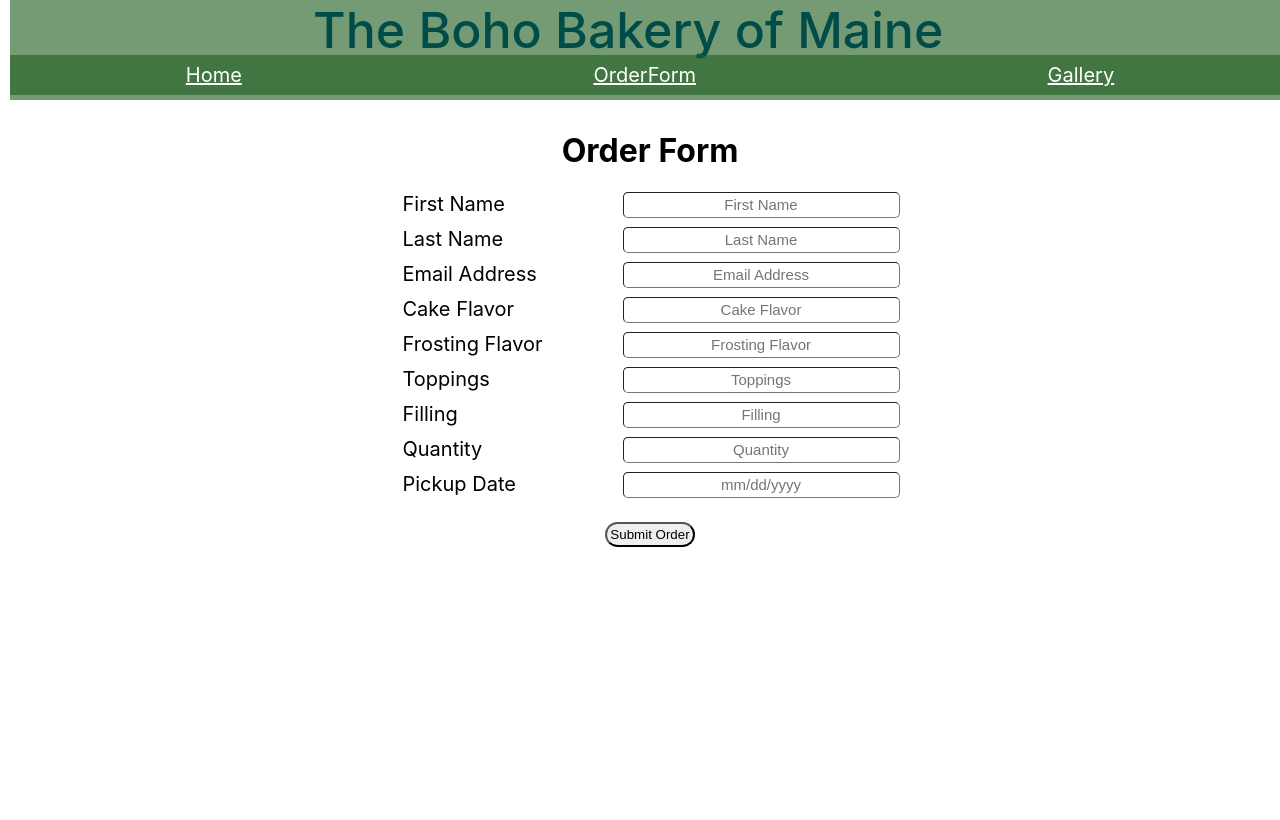
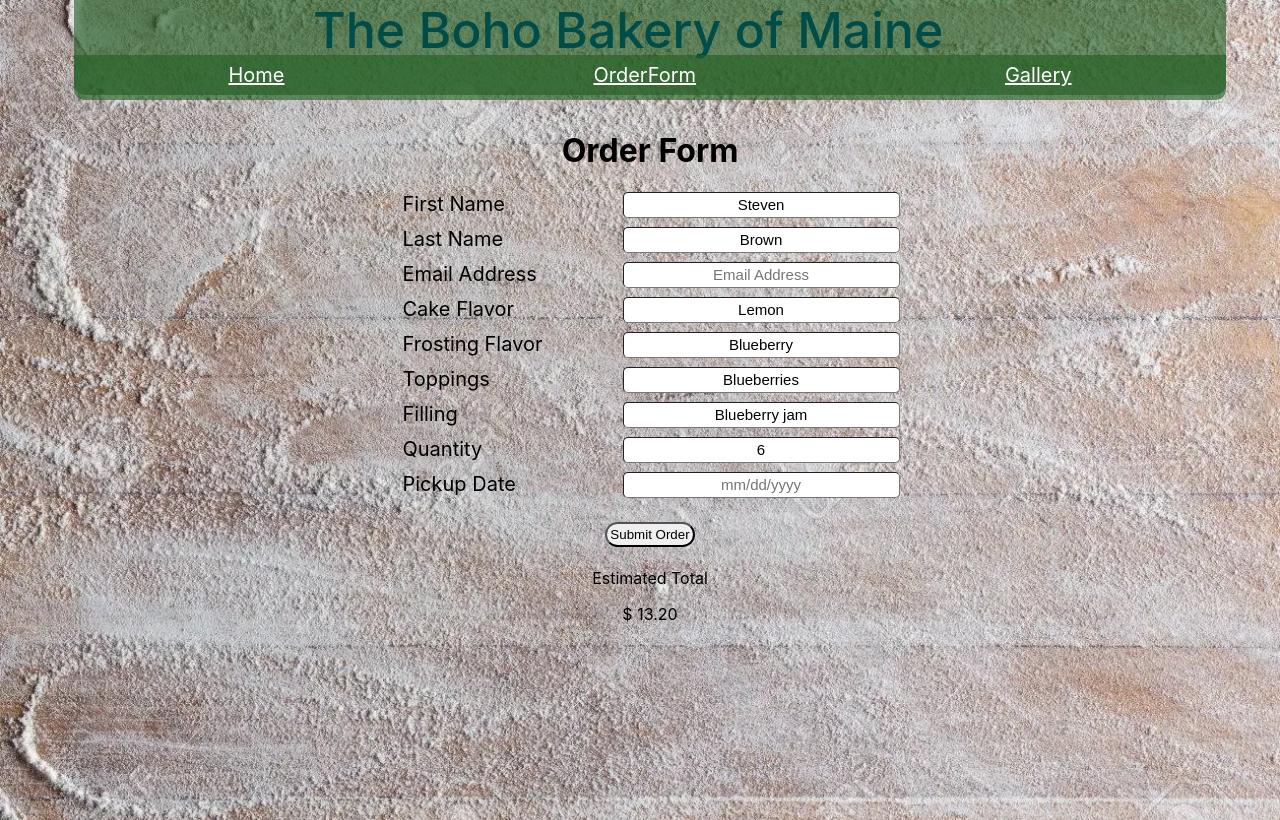
Before and after one commit to Pockets1514/HooksandEmailJS, a React (Create React App) app: page /customorder in a window 1280 px wide. Built offline with nearby package versions, Linux system fonts and the light colour scheme.

Commit message:
added background image and updated header styles

```diff
--- a/src/App.js
+++ b/src/App.js
@@ -4,7 +4,6 @@ import "./styles/index.scss";
 import Header from "./components/header/Header";
 import NavBar from "./components/navbar/NavBar";
 import Home from "./components/home/Home";
-// import GalleryOrderForm from "./components/order/GalleryOrderForm";
 import CustomOrderForm from "./components/order/CustomOrderForm";
 import TileGallery from "./components/gallery/TileGallery";
 import { BrowserRouter as Router, Routes, Route } from "react-router-dom";
@@ -23,8 +22,8 @@ import CookiesAndCream from "./components/gallery/pictures/Cookies&Cream.jpeg";
 
 export default function App() {
   const [order, setOrder] = useState({
-    first_name: "",
-    last_name: "",
+    first_name: "steven",
+    last_name: "brown",
     email: "",
     src: BlueberryLemon,
     cake: "lemon",
@@ -43,6 +42,7 @@ export default function App() {
       toppings: "blueberries",
       filling: "blueberry jam",
       quantity: 6,
+      key: 0,
     },
     {
       src: Grasshopper,
@@ -51,6 +51,7 @@ export default function App() {
       toppings: "andes chocolate mints",
       filling: false,
       quantity: 6,
+      key: 1,
     },
     {
       src: Lemon,
@@ -59,6 +60,7 @@ export default function App() {
       toppings: "lemon slices",
       filling: false,
       quantity: 6,
+      key: 2,
     },
     {
       src: PumpkinSpice,
@@ -67,6 +69,7 @@ export default function App() {
       toppings: "pumpkin candy",
       filling: false,
       quantity: 6,
+      key: 3,
     },
     {
       src: Smores,
@@ -76,6 +79,7 @@ export default function App() {
         "graham cracker crumble, mini-chocolate chips, & chocolate drizzle",
       filling: false,
       quantity: 6,
+      key: 4,
     },
     {
       src: UnicornPrincess,
@@ -85,6 +89,7 @@ export default function App() {
         "assorted pastel sprinkles and candie, featuring unicorn accents",
       filling: false,
       quantity: 6,
+      key: 5,
     },
     {
       src: CaramelApple,
@@ -93,14 +98,16 @@ export default function App() {
       toppings: "caremel candies",
       filling: false,
       quantity: 6,
+      key: 6,
     },
     {
       src: Butterscotch,
       cake: "butterscotch",
       frosting: "butterscotch",
-      toppings: ", can you believe it, butterscotch chips",
+      toppings: "butterscotch chips",
       filling: false,
       quantity: 6,
+      key: 8,
     },
     {
       src: ChocolateSaltedCaramel,
@@ -109,6 +116,7 @@ export default function App() {
       toppings: "soft caramels and carmel drizzle",
       filling: false,
       quantity: 6,
+      key: 9,
     },
     {
       src: CoconutRaspberry,
@@ -117,6 +125,7 @@ export default function App() {
       toppings: "a fresh raspberry",
       filling: "raspberry coulis",
       quantity: 6,
+      key: 10,
     },
     {
       src: CookiesAndCream,
@@ -125,6 +134,7 @@ export default function App() {
       toppings: "chocolate cookie crumble",
       filling: false,
       quantity: 6,
+      key: 11,
     },
   ];
 
@@ -137,19 +147,14 @@ export default function App() {
           <Route path="/home" element={<Home />} />
           <Route
             path="/customorder"
+            element={<CustomOrderForm order={order} setOrder={setOrder} />}
+          />
+          <Route
+            path="/gallery"
             element={
-              <CustomOrderForm
-                images={images}
-                order={order}
-                setOrder={setOrder}
-              />
+              <TileGallery images={images} order={order} setOrder={setOrder} />
             }
           />
-          {/* <Route
-            path="/galleryorder"
-            element={<GalleryOrderForm images={images} />}
-          /> */}
-          <Route path="/gallery" element={<TileGallery images={images} />} />
         </Routes>
       </Router>
     </div>
--- a/src/components/gallery/GalleryItem.js
+++ b/src/components/gallery/GalleryItem.js
@@ -2,9 +2,9 @@ import React, { Component } from "react";
 
 class GalleryItem extends Component {
   render() {
-    const { onClick, className, key, title, src, alt } = this.props;
+    const { onClick, className, title, src, alt } = this.props;
     return (
-      <div className="gallery-item" key={key}>
+      <div className="gallery-item">
         <img
           className={`img ${className}-img`}
           src={src}
--- a/src/components/order/CustomOrderForm.js
+++ b/src/components/order/CustomOrderForm.js
@@ -39,6 +39,13 @@ export default function CustomOrderForm(order) {
       );
   }
 
+  let filledQuantity = order.order.quantity * 2.2;
+  let unfilledQuantity = order.order.quantity * 2;
+
+  const total = order.order.filling
+    ? `$ ${filledQuantity.toFixed(2)}`
+    : `$ ${unfilledQuantity.toFixed(2)}`;
+
   return (
     <form className="order-form" onSubmit={sendEmail} ref={form}>
       <FormTitle className="order-form__title" text="Order Form" />
@@ -47,7 +54,10 @@ export default function CustomOrderForm(order) {
           className="first-name"
           name="first_name"
           title="First Name"
-          value={order.first_name}
+          value={
+            order.order.first_name.charAt(0).toUpperCase() +
+            order.order.first_name.slice(1)
+          }
           placeholder="First Name"
           onChange={() => handleChange}
         />
@@ -55,7 +65,10 @@ export default function CustomOrderForm(order) {
           className="last-name"
           name="last_name"
           title="Last Name"
-          value={order.last_name}
+          value={
+            order.order.last_name.charAt(0).toUpperCase() +
+            order.order.last_name.slice(1)
+          }
           placeholder="Last Name"
           onChange={() => handleChange}
         />
@@ -63,7 +76,7 @@ export default function CustomOrderForm(order) {
           className="email"
           name="email"
           title="Email Address"
-          value={order.email}
+          value={order.order.email}
           type="email"
           placeholder="Email Address"
           onChange={() => handleChange}
@@ -72,7 +85,9 @@ export default function CustomOrderForm(order) {
           className="cake-flavor"
           name="cake_flavor"
           title="Cake Flavor"
-          value={order.cake_flavor}
+          value={
+            order.order.cake.charAt(0).toUpperCase() + order.order.cake.slice(1)
+          }
           placeholder="Cake Flavor"
           onChange={() => handleChange}
         />
@@ -80,7 +95,10 @@ export default function CustomOrderForm(order) {
           className="frosting-flavor"
           name="frosting_flavor"
           title="Frosting Flavor"
-          value={order.frosting_flavor}
+          value={
+            order.order.frosting.charAt(0).toUpperCase() +
+            order.order.frosting.slice(1)
+          }
           placeholder="Frosting Flavor"
           onChange={() => handleChange}
         />
@@ -88,7 +106,10 @@ export default function CustomOrderForm(order) {
           className="toppings"
           name="toppings"
           title="Toppings"
-          value={order.toppings}
+          value={
+            order.order.toppings.charAt(0).toUpperCase() +
+            order.order.toppings.slice(1)
+          }
           placeholder="Toppings"
           onChange={() => handleChange}
         />
@@ -96,7 +117,10 @@ export default function CustomOrderForm(order) {
           className="filling"
           name="filling"
           title="Filling"
-          value={order.filling}
+          value={
+            order.order.filling.charAt(0).toUpperCase() +
+            order.order.filling.slice(1)
+          }
           placeholder="Filling"
           onChange={() => handleChange}
         />
@@ -104,7 +128,7 @@ export default function CustomOrderForm(order) {
           className="quantity"
           name="quantity"
           title="Quantity"
-          value={order.quantity}
+          value={order.order.quantity}
           placeholder="Quantity"
           onChange={() => handleChange}
         />
@@ -113,7 +137,7 @@ export default function CustomOrderForm(order) {
           name="pickup_date"
           title="Pickup Date"
           type="text"
-          value={order.pickup_date}
+          value={order.order.pickup_date}
           min="10/14/2021"
           placeholder="mm/dd/yyyy"
           onChange={() => handleChange}
@@ -128,6 +152,10 @@ export default function CustomOrderForm(order) {
           largeButton
         />
       </div>
+      <div className="total-wrapper">
+        <p className="total-title">Estimated Total</p>
+        <p className="total-price">{total}</p>
+      </div>
     </form>
   );
 }
--- a/src/styles/Header.scss
+++ b/src/styles/Header.scss
@@ -1,5 +1,6 @@
 .header {
-  width: 100%;
+  height: 60px;
+  width: 90vw;
   background-color: rgba(35, 95, 35, 0.623);
   margin-top: -10px;
   padding: 0px;
--- a/src/styles/NavBar.scss
+++ b/src/styles/NavBar.scss
@@ -1,6 +1,7 @@
 .navbar {
   height: 40px;
-  width: 100%;
+  width: 90vw;
+  border-radius: 0px 0px 10px 10px;
   margin-bottom: 10px;
   background-color: rgba(35, 95, 35, 0.623);
   display: flex;
--- a/src/styles/galleryitem.scss
+++ b/src/styles/galleryitem.scss
@@ -12,6 +12,9 @@
 }
 
 .img-title {
+  padding: 1px 3px 1px 3px;
   color: rgb(105, 77, 61);
+  background-color: #d8d3c9;
+  border-radius: 5px;
   font-size: 20px;
 }
--- a/src/styles/index.scss
+++ b/src/styles/index.scss
@@ -5,6 +5,11 @@ body {
     sans-serif;
   -webkit-font-smoothing: antialiased;
   -moz-osx-font-smoothing: grayscale;
+  background-image: url("../components/gallery/pictures/CuttingBoardBackground.jpeg");
+  background-repeat: no-repeat;
+  background-attachment: fixed;
+  background-position: center;
+  background-size: cover;
 }
 
 code {
--- a/src/styles/tile-gallery.scss
+++ b/src/styles/tile-gallery.scss
@@ -42,6 +42,7 @@
 .recipe {
   height: 250px;
   width: 350px;
+  background-color: #d8d3c9;
   display: flex;
   flex-direction: column;
   justify-content: space-around;
```
Also changed, not shown: src/components/gallery/TileGallery.js (+17 -33 lines), src/components/order/GalleryOrderForm.js (deleted, +0 -140 lines), src/components/gallery/pictures/CuttingBoardBackground.jpeg (added).
